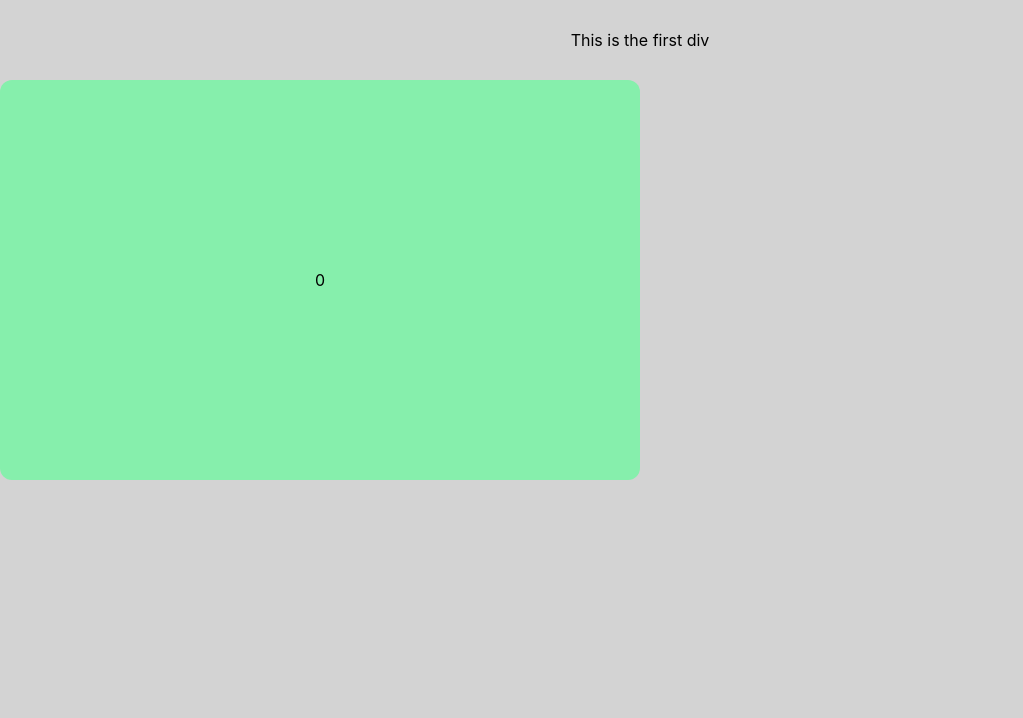
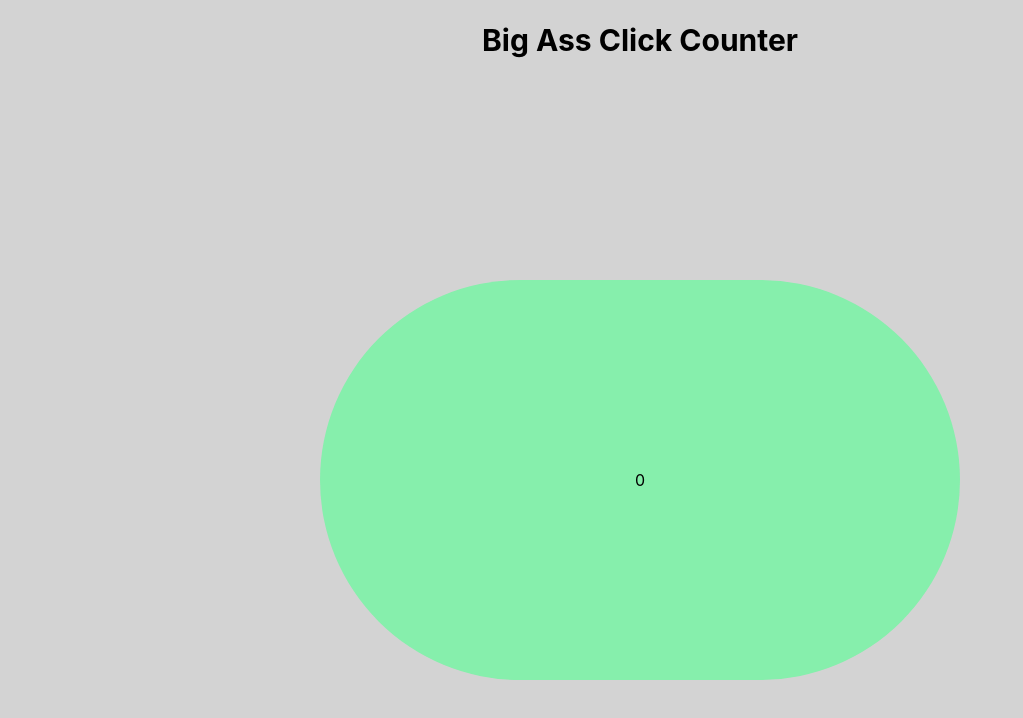
Before and after one commit to balaakay/first-react-app, a React (Create React App) app: page / in a window 1280 px wide. Shown: the top 718 px of the page, without its empty margins (0-1023 px from the left). Built offline with nearby package versions, Linux system fonts and the light colour scheme.

Commit message:
next change

```diff
--- a/src/App.css
+++ b/src/App.css
@@ -15,10 +15,14 @@
                   to only take up the rest of the page, not always the height
                   of a given screen.*/
   display: flex;
+  align-items: center;
+  justify-content: center;
 }
 
 .top-bar {
-  height: 80px;
+  height: 5rem;
+  font-size: 30px;
+  font-weight: bold;
   justify-content: center;
   vertical-align: center;
   display: flex;
@@ -28,5 +32,7 @@
 .main-button {
   height: 50vh;
   width: 50%;
+  justify-content: center;
+  align-items: center;
 
 }
--- a/src/App.js
+++ b/src/App.js
@@ -5,7 +5,7 @@ import './App.css';
 export default function App() {
   return (
     <div className='App'>
-     <div className='top-bar'>This is the first div</div>
+     <div className='top-bar'>Big Ass Click Counter</div>
       <div className='container'>
         {/* <MyNavBar /> */}
         <MyButton />
@@ -17,7 +17,6 @@ export default function App() {
 
 
 function MyButton() {
-
   const [count, setCount] = useState(0)
 
   function handleClick() {
@@ -25,52 +24,8 @@ function MyButton() {
   }
 
   return (
-    <button onClick={handleClick} className='main-button bg-green-300 p-10 justify-center rounded-xl'>
+    <button onClick={handleClick} className='main-button bg-green-300 p-10 justify-center rounded-full'>
       {count}
     </button>
   )
 }
-
-
-function MyNavBar() {
-  return (
-    <div className='sidebar'>
-      <ul className='sidebar-list'>
-        <li className='sidebar-item font-bold text-blue-500'>Home</li>
-        <li className='sidebar-item font-bold'>About</li>
-        <li className='sidebar-item font-bold'>Profile</li>
-        <li className='sidebar-item font-bold'>Settings</li>
-      </ul>
-    </div>
-  )
-}
-
-
-
-
-
-
-
-
-
-
-//export default function App() {
-//  return (
-//    <div className="App">
-//    <MyNavBar />
-//    <header className="App-header">
-//    <MyButton />
-//    <img src={logo} className="App-logo" alt="logo" />
-//    <p>
-//    Edit <code>src/App.js</code> and save to reload.
-//    </p>
-//    <a
-//    className="App-link"
-//    href="https://reactjs.org"
-//    target="_blank"
-//    rel="noopener noreferrer"
-//    >Learn React</a>
-//    </header>
-//    </div>
-//  );
-//}
```
